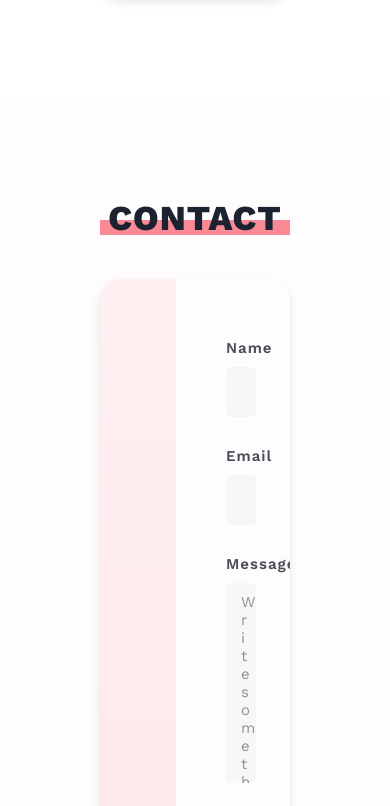
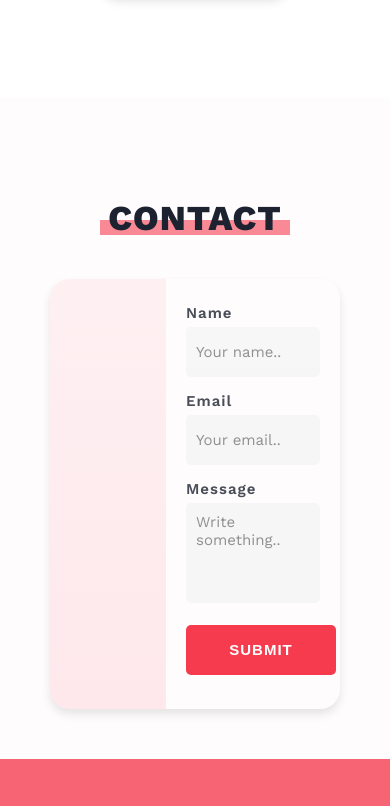
Before and after one commit to VirajKanse/portfolio, a website: page index.html in a window 390 px wide. Shown: the part 3697-4503 px from the top of the page. Drawn offline with nearby package versions, Linux system fonts and the light colour scheme; files that its build step writes are made by us from their sources.

Commit message:
Responsive contact section for 900px - Removed inline styling for textarea

```diff
--- a/index.html
+++ b/index.html
@@ -146,7 +146,7 @@
                     <input type="email" id="email" name="email" placeholder="Your email..">
 
                     <label for="message">Message</label>
-                    <textarea id="message" name="message" placeholder="Write something.." style="height:200px"></textarea>
+                    <textarea id="message" name="message" placeholder="Write something.."></textarea>
 
                     <input type="submit" value="SUBMIT" class="btn contact__btn">
                 </form>
--- a/scss/sections/_contact.scss
+++ b/scss/sections/_contact.scss
@@ -4,7 +4,11 @@
     background-color: #fffcfd;
 
     @include respond(tab-land) {
-        padding: 10rem;
+        padding: 10rem 10rem 5rem 10rem;
+    }
+
+    @include respond(tab-port) {
+        padding: 10rem 5rem 5rem 5rem;
     }
 
     &__container {
@@ -17,6 +21,10 @@
     &__form {
         padding: 5rem;
         width: 100%;
+
+        @include respond(tab-port) {
+            padding: 2rem;
+        }
     }
 
     &__btn {
@@ -32,6 +40,10 @@
         opacity: 0.8;
         color: var(--color-grey);
         letter-spacing: .1rem;
+
+        @include respond(tab-port) {
+            margin: .5rem 0;
+        }
     }
 
     input[type="text"], input[type="email"], textarea {
@@ -47,6 +59,11 @@
         background-color: #f5f5f5;
         resize: none;
 
+        @include respond(tab-port) {
+            margin-bottom: 1rem;
+            padding: .5rem 1rem;
+        }
+
         &:focus {
             outline: none;
             box-shadow: 0 1rem 1rem rgba(0, 0, 0, .1);
@@ -58,7 +75,14 @@
         }
     }
 
+    textarea {
+        height: 20rem;
 
+        @include respond(tab-port) {
+            height: 10rem;
+            padding: 1rem;
+        }
+    }
 }
 
 .left {
@@ -68,6 +92,10 @@
     background-size: cover;
     background-position: center;
     background-repeat: no-repeat;
+
+    @include respond(tab-port) {
+        height: 43rem;
+    }
 }
 
 .right {
```
